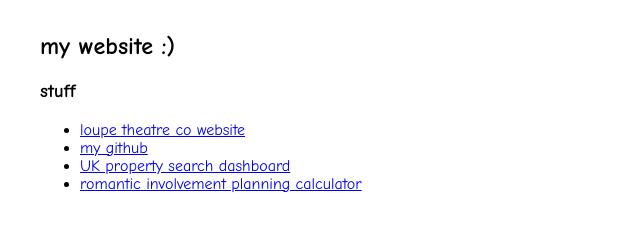
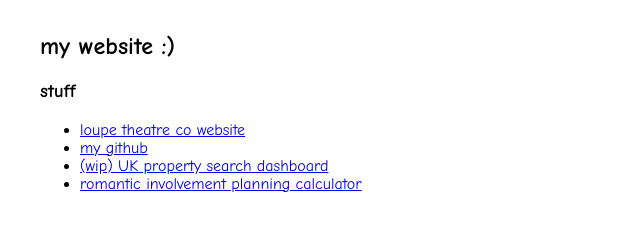
Before and after one commit to horvathandris/horvathandris.github.io, a plain HTML site: page index.html in a window 1280 px wide. Shown: the full height of the page, 0-640 px from the left. Drawn offline with Linux system fonts and the light colour scheme.

Commit message:
Update index.html (#3)

```diff
--- a/index.html
+++ b/index.html
@@ -15,7 +15,7 @@
                     <a href="https://github.com/horvathandris">my github</a>
                 </li>
                 <li>
-                    <a href="https://property-search-f4q.pages.dev">UK property search dashboard</a>
+                    <a href="https://property-search-f4q.pages.dev">(wip) UK property search dashboard</a>
                 </li>
                 <li>
                     <a href="coplan/index.html">
```
